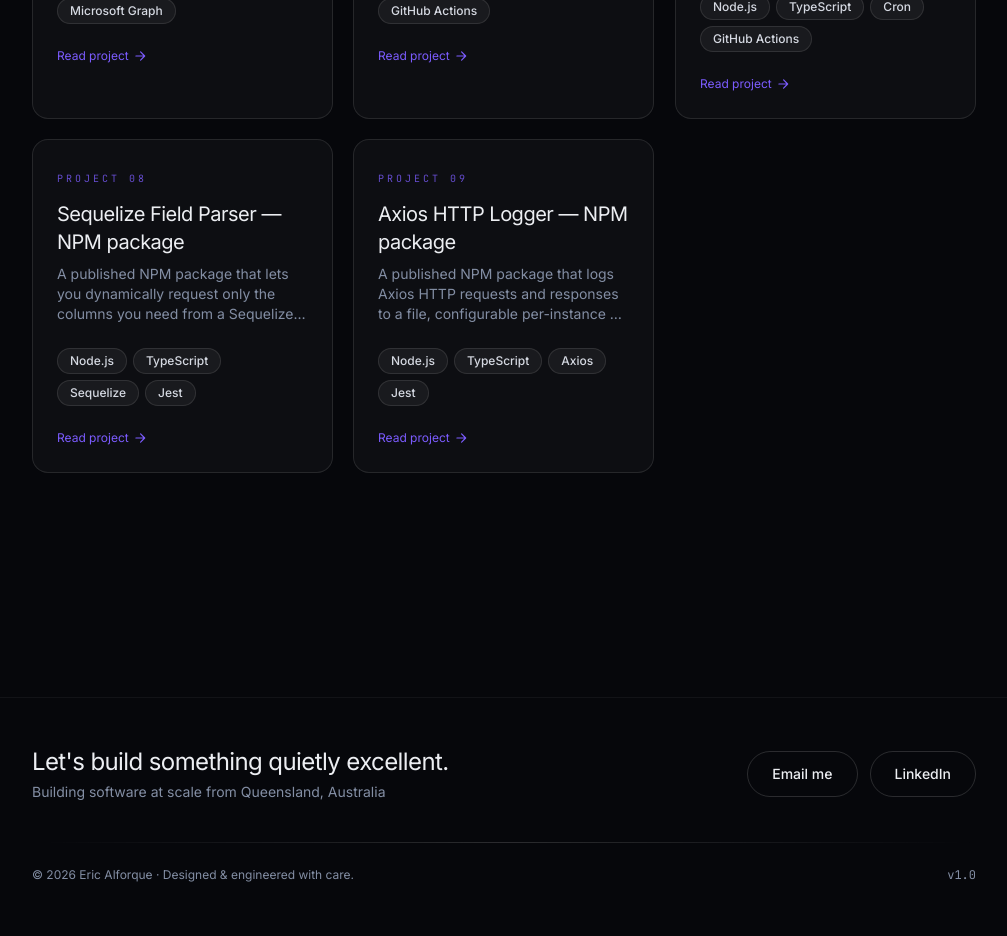
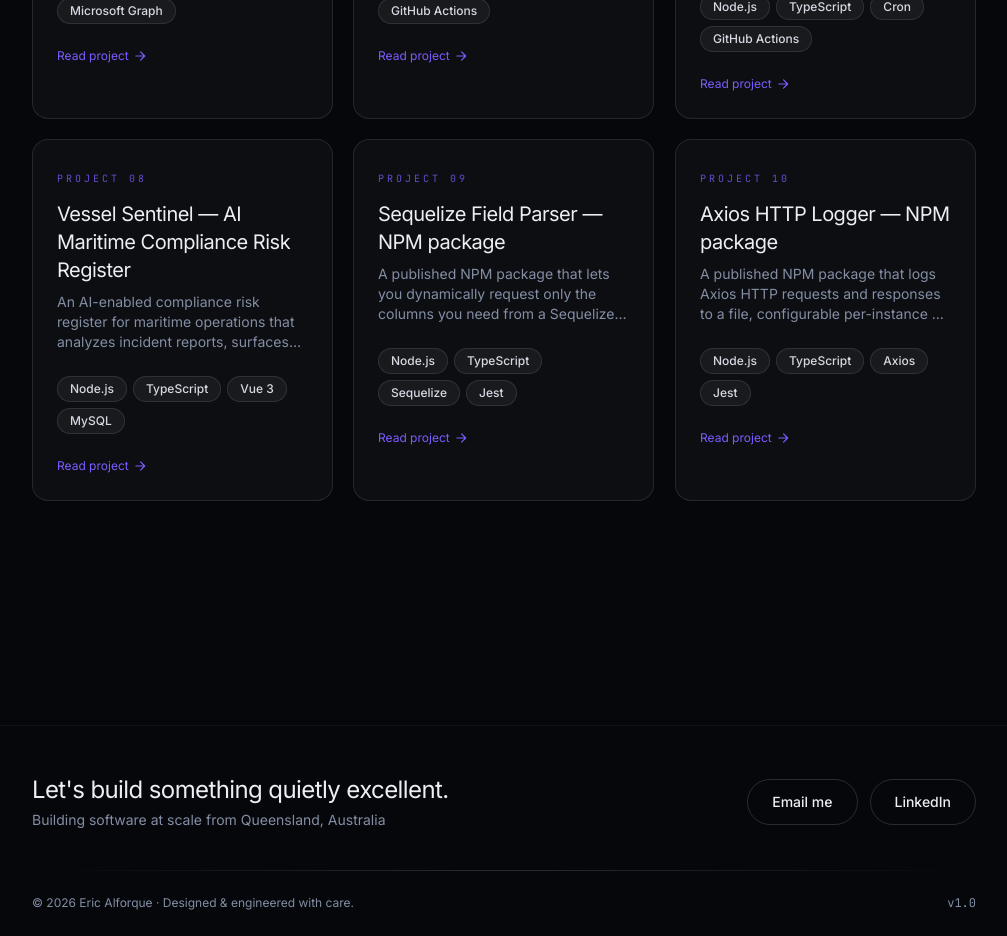
Before and after one commit to ealforque/ealforque.github.io, a Vue app: page / in a window 1280 px wide. Shown: the part 3060-3996 px from the top of the page, without its empty margins (136-1143 px from the left). Built offline with nearby package versions, Linux system fonts and the light colour scheme.

Commit message:
Add vessel sentinel project to home, about and project pages

```diff
--- a/src/content/portfolio.ts
+++ b/src/content/portfolio.ts
@@ -213,6 +213,13 @@ export const personalProjects: {
     meta: 'MVC · DDD · TDD · SOLID · Repository pattern · 100% coverage'
   },
   {
+    name: 'Vessel Sentinel',
+    purpose:
+      'AI-enabled maritime operations compliance risk register that analyzes incident reports, identifies regulatory exposure, and routes ownership to designated personnel for assessment and mitigation.',
+    stack: ['Node.js', 'TypeScript', 'Vue 3', 'MySQL', 'OpenAI', 'Tailwind'],
+    meta: 'Compliance risk register · Incident analysis · Ownership routing'
+  },
+  {
     name: 'UAuth — Authentication Service',
     purpose:
       'Single shared authentication service for all served applications, with revocable JWT and CSRF protection.',
--- a/src/content/timeline.ts
+++ b/src/content/timeline.ts
@@ -581,8 +581,79 @@ export const timeline: TimelineEpisode[] = [
     repoUrl: 'https://github.com/ealforque'
   },
   {
+    id: 'vessel-sentinel',
+    number: '08',
+    title: 'Vessel Sentinel — AI Maritime Compliance Risk Register',
+    org: 'Personal project · Maritime operations',
+    date: '2026 — Ongoing',
+    shortDate: '2026',
+    description:
+      'An AI-enabled compliance risk register for maritime operations that analyzes incident reports, surfaces potential regulatory exposure, and assigns ownership to designated personnel for assessment, mitigation, and follow-up.',
+    architecture: [
+      {
+        id: 'extract',
+        title: 'Capture',
+        caption: 'Incidents & compliance context',
+        nodes: [
+          { id: 'vs-incidents', label: 'Incident Reports', detail: 'Structured intake' },
+          { id: 'vs-risk-lib', label: 'Risk Register', detail: 'Compliance controls' },
+          { id: 'vs-evidence', label: 'Evidence', detail: 'Attachments & notes' },
+          { id: 'vs-roles', label: 'Personnel', detail: 'Role ownership map' }
+        ]
+      },
+      {
+        id: 'transform',
+        title: 'Assess',
+        caption: 'Classify · score · assign',
+        nodes: [
+          { id: 'vs-ai', label: 'AI Analysis', detail: 'Risk matching' },
+          { id: 'vs-rules', label: 'Rule Engine', detail: 'Severity thresholds' },
+          { id: 'vs-routing', label: 'Assignment', detail: 'Designated owners' },
+          { id: 'vs-sla', label: 'SLA Tracking', detail: 'Due dates' }
+        ]
+      },
+      {
+        id: 'load',
+        title: 'Resolve',
+        caption: 'Mitigate · review · audit',
+        nodes: [
+          { id: 'vs-actions', label: 'Actions', detail: 'Mitigation tasks' },
+          { id: 'vs-review', label: 'Review', detail: 'Risk sign-off' },
+          { id: 'vs-alerts', label: 'Alerts', detail: 'Escalations' },
+          { id: 'vs-audit', label: 'Audit Trail', detail: 'Decision history' }
+        ]
+      }
+    ],
+    highlights: [
+      {
+        title: 'AI-enabled',
+        body: 'Incident narratives are analyzed against compliance controls to surface likely risk exposure.',
+        icon: 'spark'
+      },
+      {
+        title: 'Accountable',
+        body: 'Risks are routed to designated personnel with ownership, due dates, and escalation paths.',
+        icon: 'shield'
+      },
+      {
+        title: 'Operational',
+        body: 'Mitigation tasks, review status, and follow-up actions stay tied to each incident.',
+        icon: 'pulse'
+      },
+      {
+        title: 'Auditable',
+        body: 'Every classification, assignment, and closure decision is retained for compliance review.',
+        icon: 'scale'
+      }
+    ],
+    stack: ['Node.js', 'TypeScript', 'Vue 3', 'MySQL', 'OpenAI', 'Tailwind', 'Jest'],
+    integrations: ['OpenAI'],
+    disciplines: CORE_DISCIPLINES,
+    repoUrl: 'https://github.com/ealforque'
+  },
+  {
     id: 'sequelize-field-parser',
-    number: '08',
+    number: '09',
     title: 'Sequelize Field Parser — NPM package',
     org: 'Open source · @ealforque/sequelize-field-parser',
     date: 'Published',
@@ -651,7 +722,7 @@ export const timeline: TimelineEpisode[] = [
   },
   {
     id: 'axios-http-logger',
-    number: '09',
+    number: '10',
     title: 'Axios HTTP Logger — NPM package',
     org: 'Open source · @ealforque/axios-http-logger',
     date: 'Published',
@@ -720,7 +791,7 @@ export const timeline: TimelineEpisode[] = [
   },
   {
     id: 'blueberry-etl',
-    number: '10',
+    number: '11',
     title: 'Blueberry Markets Data Ingestion ETL Pipelines',
     org: 'Blueberry Markets · Python',
     date: '2022 — 2024',
@@ -744,7 +815,7 @@ export const timeline: TimelineEpisode[] = [
   },
   {
     id: 'meridian-hotel-resort',
-    number: '11',
+    number: '12',
     title: 'Hotel & Resort Management System',
     org: 'Meridian SoftTech Solutions · PHP / Laravel',
     date: '2017 — 2021',
@@ -757,7 +828,7 @@ export const timeline: TimelineEpisode[] = [
   },
   {
     id: 'meridian-assessment-centre',
-    number: '12',
+    number: '13',
     title: 'Assessment Centre Management System',
     org: 'Meridian SoftTech Solutions · PHP / Laravel',
     date: '2017 — 2021',
@@ -770,7 +841,7 @@ export const timeline: TimelineEpisode[] = [
   },
   {
     id: 'meridian-crew',
-    number: '13',
+    number: '14',
     title: 'Crew Management System',
     org: 'Meridian SoftTech Solutions · PHP / Laravel',
     date: '2017 — 2021',
@@ -783,7 +854,7 @@ export const timeline: TimelineEpisode[] = [
   },
   {
     id: 'meridian-skin-clinic',
-    number: '14',
+    number: '15',
     title: 'Skin Clinic Management System',
     org: 'Meridian SoftTech Solutions · PHP / Laravel',
     date: '2017 — 2021',
@@ -796,7 +867,7 @@ export const timeline: TimelineEpisode[] = [
   },
   {
     id: 'meridian-delivery-collections',
-    number: '15',
+    number: '16',
     title: 'Delivery & Collections Management System',
     org: 'Meridian SoftTech Solutions · PHP / Laravel',
     date: '2017 — 2021',
@@ -809,7 +880,7 @@ export const timeline: TimelineEpisode[] = [
   },
   {
     id: 'meridian-reviewer',
-    number: '16',
+    number: '17',
     title: 'Reviewer Platform',
     org: 'Meridian SoftTech Solutions · PHP / Laravel',
     date: '2017 — 2021',
@@ -822,7 +893,7 @@ export const timeline: TimelineEpisode[] = [
   },
   {
     id: 'meridian-lms',
-    number: '17',
+    number: '18',
     title: 'Learning Management Platform',
     org: 'Meridian SoftTech Solutions · PHP / Laravel',
     date: '2017 — 2021',
@@ -835,7 +906,7 @@ export const timeline: TimelineEpisode[] = [
   },
   {
     id: 'meridian-vessel-monitoring',
-    number: '18',
+    number: '19',
     title: 'Vessel Monitoring System',
     org: 'Meridian SoftTech Solutions · PHP / Laravel',
     date: '2017 — 2021',
@@ -848,7 +919,7 @@ export const timeline: TimelineEpisode[] = [
   },
   {
     id: 'meridian-dormitory',
-    number: '19',
+    number: '20',
     title: 'Dormitory Management System',
     org: 'Meridian SoftTech Solutions · PHP / Laravel',
     date: '2017 — 2021',
@@ -861,7 +932,7 @@ export const timeline: TimelineEpisode[] = [
   },
   {
     id: 'meridian-question-development',
-    number: '20',
+    number: '21',
     title: 'Question Development System',
     org: 'Meridian SoftTech Solutions · PHP / Laravel',
     date: '2017 — 2021',
@@ -874,7 +945,7 @@ export const timeline: TimelineEpisode[] = [
   },
   {
     id: 'meridian-clinic-patient-profiling',
-    number: '21',
+    number: '22',
     title: 'Clinic Patient Profiling System',
     org: 'Meridian SoftTech Solutions · PHP / Laravel',
     date: '2017 — 2021',
--- a/src/pages/HomePage.vue
+++ b/src/pages/HomePage.vue
@@ -29,6 +29,7 @@ const FEATURED_IDS = [
   'api-aggregator',
   'sds-filesearch',
   'nexfile',
+  'vessel-sentinel',
   'sequelize-field-parser',
   'axios-http-logger'
 ]
```
